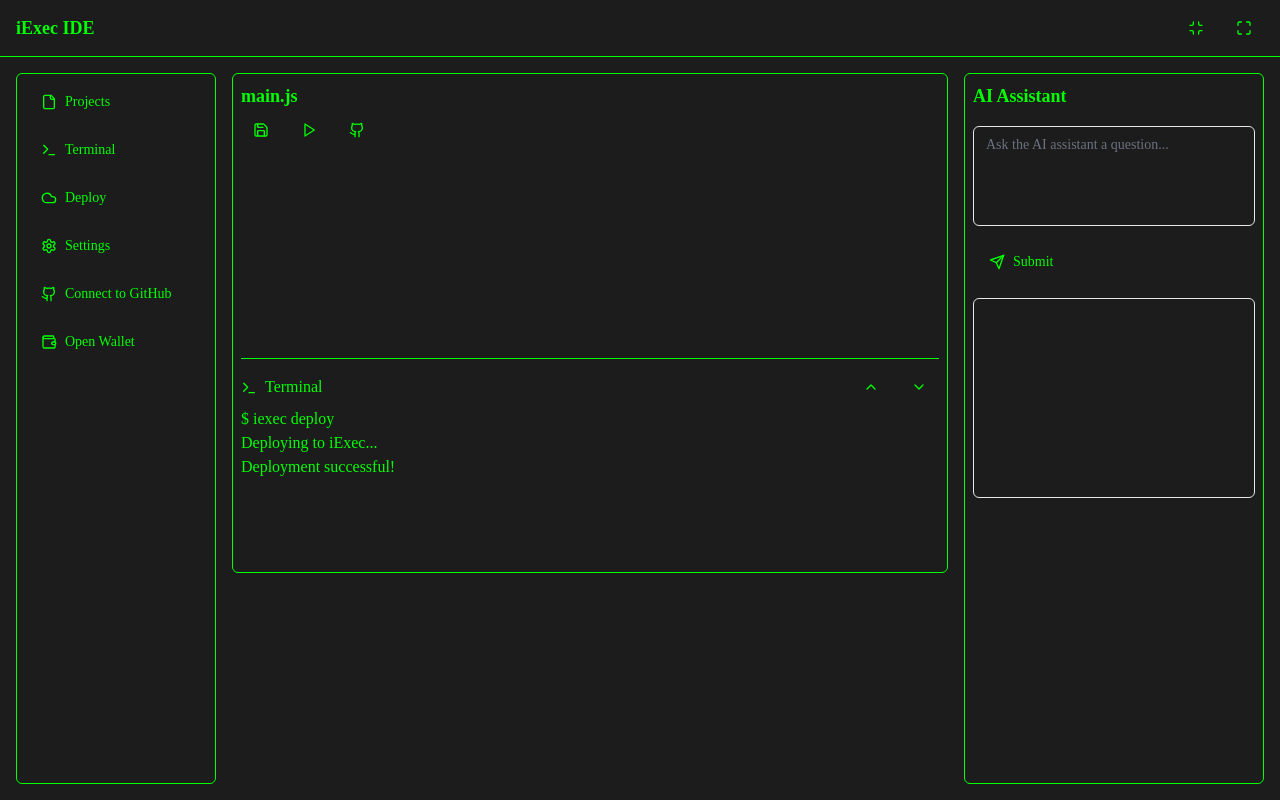
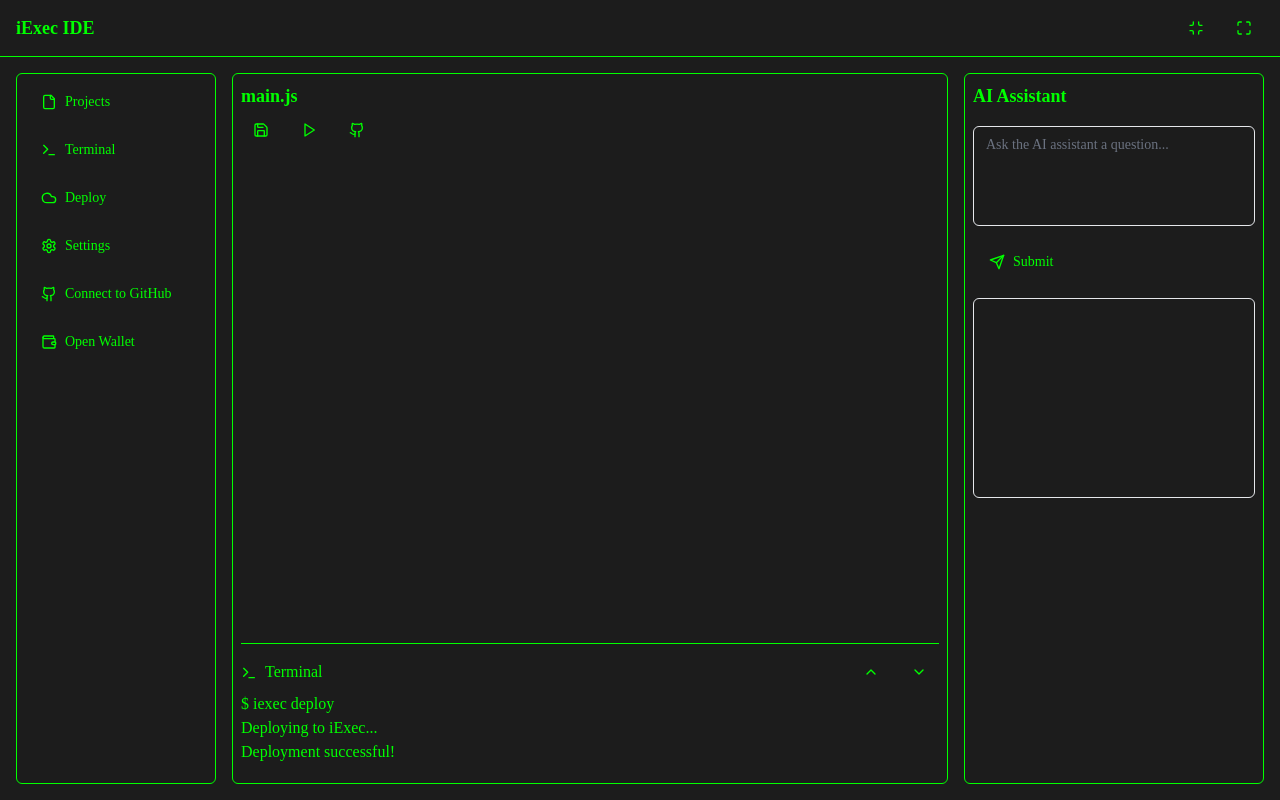
Before and after one commit to lodygens/dappide, a Next.js app: page / in a window 1280 px wide. Built offline with nearby package versions, Linux system fonts and the light colour scheme.

Commit message:
code arena versus terminal must be 70% and 30% of totall height

```diff
--- a/src/components/mainpage.tsx
+++ b/src/components/mainpage.tsx
@@ -78,7 +78,7 @@
           </Button>
         </div>
       </header>
-      <div className="flex-1 grid grid-cols-[200px_1fr_300px] gap-4 p-4 overflow-auto">
+      <div className="flex-1 grid grid-cols-[200px_1fr_300px] gap-4 p-4 overflow-auto h-full">
         <nav className="border border-[#00ff00] rounded-md p-2 flex flex-col gap-2 ">
           <Button variant="ghost" className="justify-start">
             <FileIcon className="w-4 h-4 mr-2" />
@@ -110,8 +110,8 @@
             Open Wallet
           </Button>
         </nav>
-        <div className="border border-[#00ff00] rounded-md p-2  gap-4 resize-none h-[500px]">
-          <div className=" items-center justify-between">
+        <div className="border border-[#00ff00] rounded-md p-2 flex flex-col h-full">
+        <div className=" items-center justify-between">
             <div className="text-lg font-bold">main.js</div>
             <div className="flex items-center gap-2">
               <Button variant="ghost" size="icon">
@@ -128,7 +128,7 @@
               </Button>
             </div>
           </div>
-          <div className="h-[200px] overflow-auto mb-2">
+          <div className="h-[70%] overflow-auto mb-2">
             <SyntaxHighlighter
               language="javascript"
               style={vscDarkPlus}
@@ -158,13 +158,13 @@
               </Button>
             </div>
           </div>
-          <div className="bg-[#1c1c1c] text-[#00ff00] font-['VT323'] resize-none flex-1 h-[100px] overflow-auto">
-            <div>$ iexec deploy</div>
+          <div className="bg-[#1c1c1c] text-[#00ff00] font-['VT323'] resize-none flex-1 h-[30%] overflow-auto">
+          <div>$ iexec deploy</div>
             <div>Deploying to iExec...</div>
             <div>Deployment successful!</div>
           </div>
         </div>
-        <div className="border border-[#00ff00] rounded-md p-2 flex flex-col gap-4">
+        <div className="border border-[#00ff00] rounded-md p-2 flex flex-col gap-4 h-full">
           <div className="flex items-center justify-between">
             <div className="text-lg font-bold">AI Assistant</div>
           </div>
```
